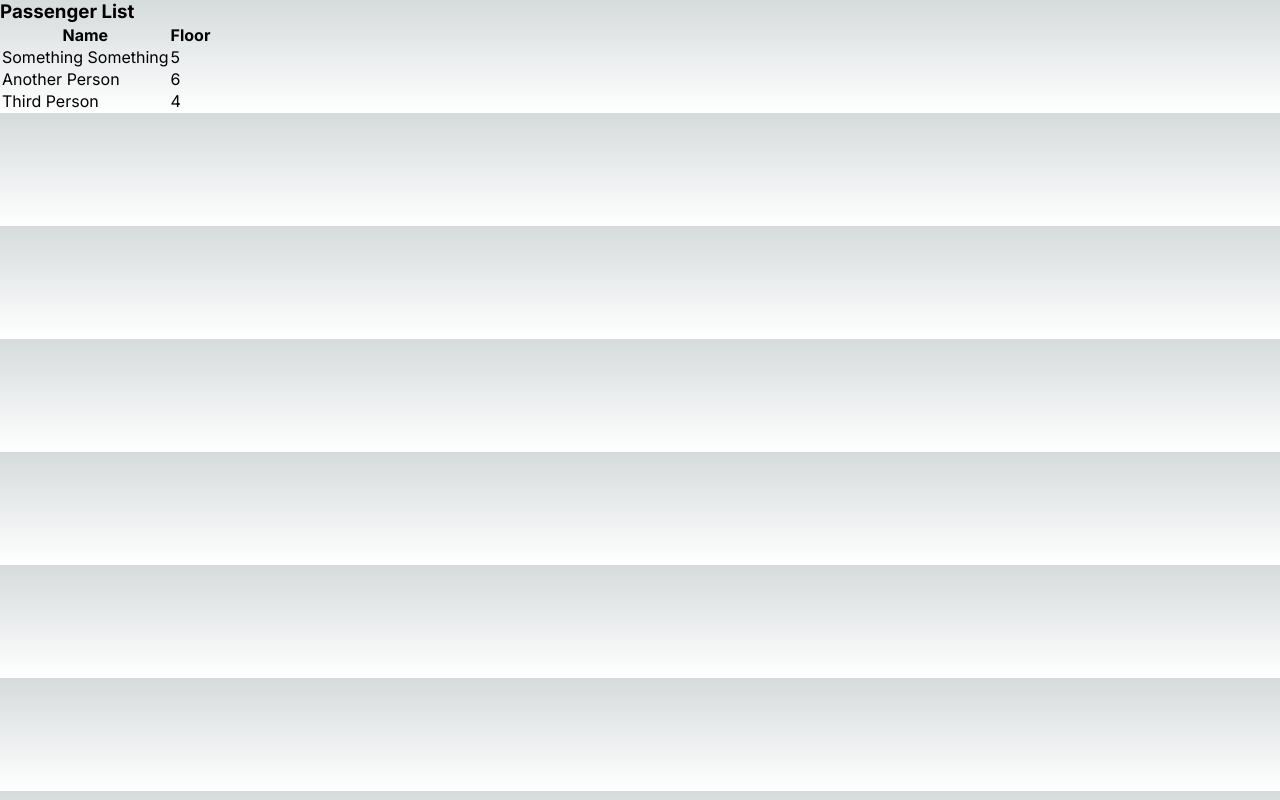
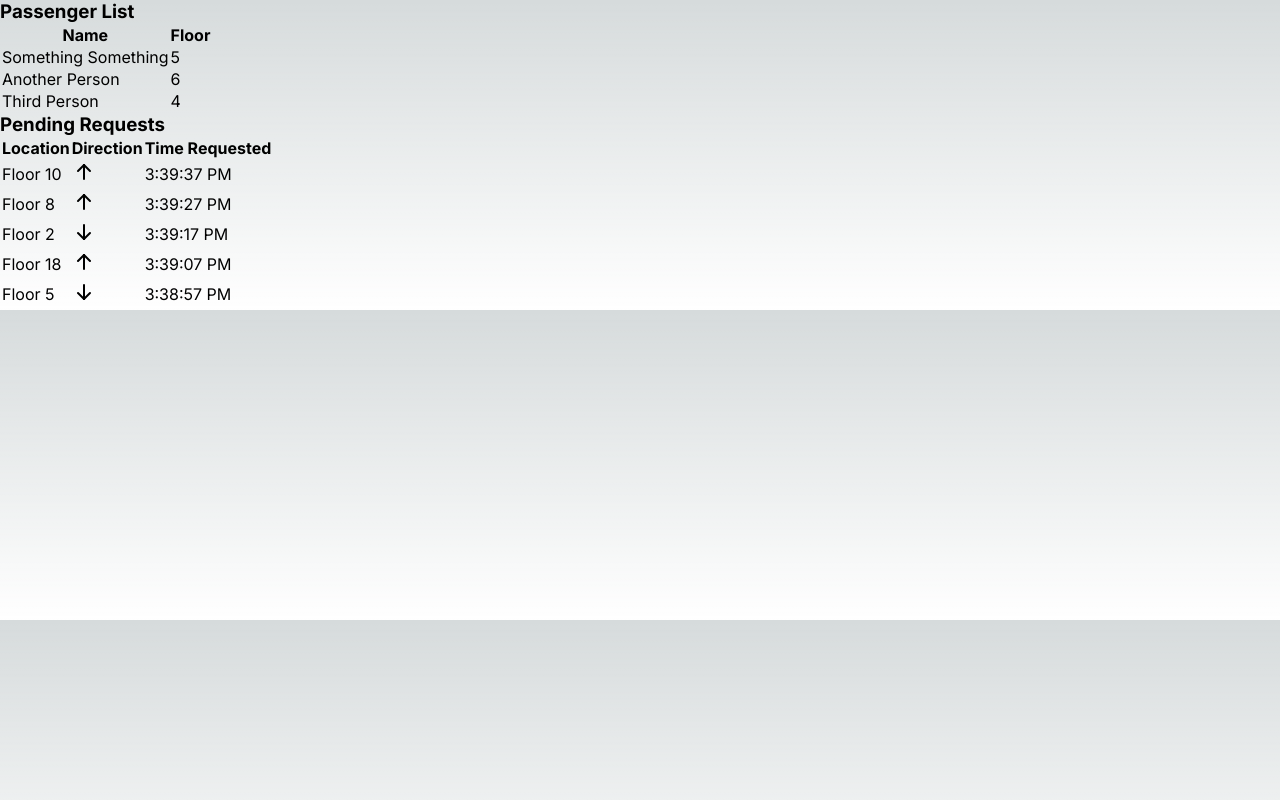
Before and after one commit to lunadeigs/eventric-elevator-challenge, a Next.js app: page / in a window 1280 px wide. Built offline with nearby package versions, Linux system fonts and the light colour scheme.

Commit message:
Type fixes to passengerList, built PendingRequestsList, and added some additional dummy data

```diff
--- a/app/elevatorTypes.ts
+++ b/app/elevatorTypes.ts
@@ -16,9 +16,9 @@ export enum FloorState{
 
 export interface Tenant{
     destinationFloor: number
-    direction: Direction
+    direction: Direction.DOWN | Direction.UP
     name: string
-    requestTime: DateTime
+    requestTime: Date
     startingFloor: number
 }
 
--- a/app/page.tsx
+++ b/app/page.tsx
@@ -1,4 +1,7 @@
+import { DateTime } from "luxon"
+import { Direction, Tenant } from "./elevatorTypes"
 import PassengerList from "./passengerList"
+import PendingRequestsList from "./pendingRequestsList"
 
 function PageWrapper(props:{
     children:React.ReactNode
@@ -18,21 +21,46 @@ function PageWrapper(props:{
 
 
 export default function Home(){
-    const DUMMY_PASSENGERS:{
-        name:string,
-        floor:number
-    }[] = [
+    const DUMMY_PASSENGERS:Pick<Tenant, 'name' | 'destinationFloor'>[] = [
         {
             name: "Something Something",
-            floor: 5
+            destinationFloor: 5
         },
         {
             name: "Another Person",
-            floor: 6
+            destinationFloor: 6
         },
         {
             name: "Third Person",
-            floor: 4
+            destinationFloor: 4
+        }
+    ]
+
+    const DUMMY_REQUESTS:Pick<Tenant, 'direction' | 'requestTime' | 'startingFloor'>[] = [
+        {
+            direction: Direction.UP,
+            startingFloor: 10,
+            requestTime: DateTime.now().toJSDate()
+        },
+        {
+            direction: Direction.UP,
+            startingFloor: 8,
+            requestTime: DateTime.now().minus({seconds: 10}).toJSDate()
+        },
+        {
+            direction: Direction.DOWN,
+            startingFloor: 2,
+            requestTime: DateTime.now().minus({seconds: 20}).toJSDate()
+        },
+        {
+            direction: Direction.UP,
+            startingFloor: 18,
+            requestTime: DateTime.now().minus({seconds: 30}).toJSDate()
+        },
+        {
+            direction: Direction.DOWN,
+            startingFloor: 5,
+            requestTime: DateTime.now().minus({seconds: 40}).toJSDate()
         }
     ]
 
@@ -41,6 +69,9 @@ export default function Home(){
             <PassengerList
                 elevatorPassengers={DUMMY_PASSENGERS}
             />
+            <PendingRequestsList
+                pendingTenants={DUMMY_REQUESTS}
+            />
         </PageWrapper>
     </main>
 }
--- a/app/passengerList.tsx
+++ b/app/passengerList.tsx
@@ -1,22 +1,17 @@
 'use client'
 
 import CardWrapper from "./cardWrapper"
+import { Tenant } from "./elevatorTypes"
 
-function PassengerRow(props:{
-    name:string,
-    floor:number
-}){
+function PassengerRow(props:Pick<Tenant, 'name' | 'destinationFloor'>){
     return <tr>
         <td className="w-10 text-capitalize">{props.name}</td>
-        <td className="w-2">{props.floor}</td>
+        <td className="w-2">{props.destinationFloor}</td>
     </tr>
 }
 
 export default function PassengerList(props:{
-    elevatorPassengers: {
-        name: string,
-        floor: number
-    }[]
+    elevatorPassengers:Pick<Tenant, 'name' | 'destinationFloor'>[]
 }){
     return <CardWrapper col={4}>
         <div className="card-header">
@@ -31,7 +26,7 @@ export default function PassengerList(props:{
                     </tr>
                 </thead>
                 <tbody>{
-                    props.elevatorPassengers.map((val, inx) => {
+                    props.elevatorPassengers.map((val) => {
                         return <PassengerRow
                             key={val.name}
                             {...val}
--- a/app/pendingRequestsList.tsx
+++ b/app/pendingRequestsList.tsx
@@ -1,13 +1,45 @@
 'use client'
+import { Direction, Tenant } from "./elevatorTypes"
+import CardWrapper from "./cardWrapper"
+import { IconArrowDown, IconArrowUp } from "@tabler/icons-react"
 
-function PendingRequestRow(){
-    return <div>
-        <p>Placeholder</p>
-    </div>
+
+function PendingRequestRow(props:Pick<Tenant, 'direction' | 'requestTime' | 'startingFloor'>){
+    return <tr>
+        <td className="w-5">Floor { props.startingFloor }</td>
+        <td className="w-3">{
+            props.direction === Direction.UP ?
+                <IconArrowUp className="text-green"/> : <IconArrowDown className="text-red" />
+        }</td>
+        <td className="w-4">{props.requestTime.toLocaleTimeString()}</td>
+    </tr>
 }
 
-export default function PendingRequestsList(){
-    return <div>
-        <p>Placeholder</p>
-    </div>
+export default function PendingRequestsList(props:{
+    pendingTenants: Pick<Tenant, 'direction' | 'requestTime' | 'startingFloor'>[]
+}){
+    return <CardWrapper col={4}>
+        <div className="card-header">
+            <h3 className="card-title">Pending Requests</h3>
+        </div>
+        <div className="card-table table-responsive">
+            <table className="table table-vcenter">
+                <thead>
+                    <tr>
+                        <th>Location</th>
+                        <th>Direction</th>
+                        <th>Time Requested</th>
+                    </tr>
+                </thead>
+                <tbody>{
+                    props.pendingTenants.map((val) => {
+                        return <PendingRequestRow
+                            key={val.requestTime.toString()}
+                            {...val}
+                        />
+                    })
+                }</tbody>
+            </table>
+        </div>
+    </CardWrapper>
 }
```
